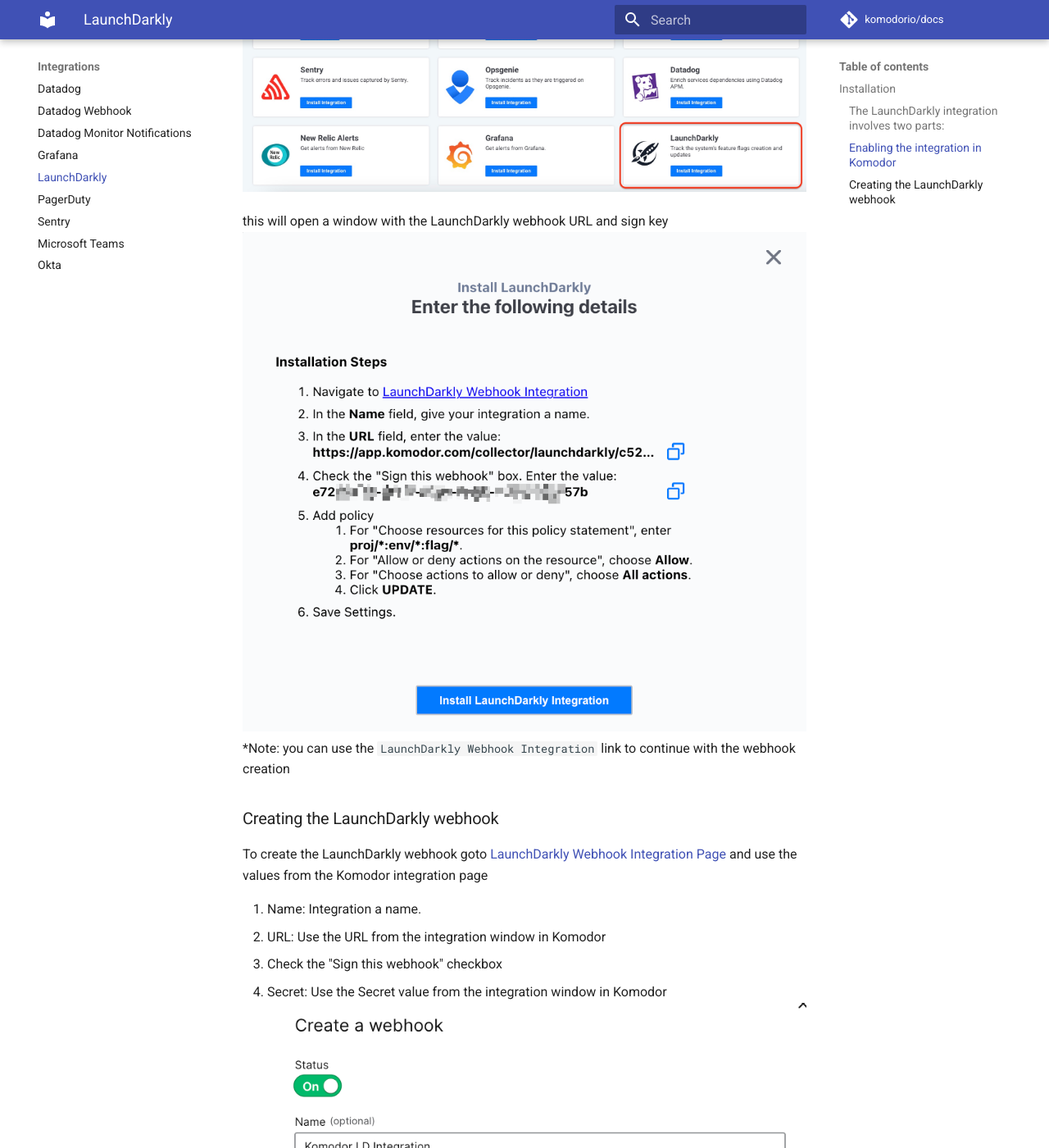
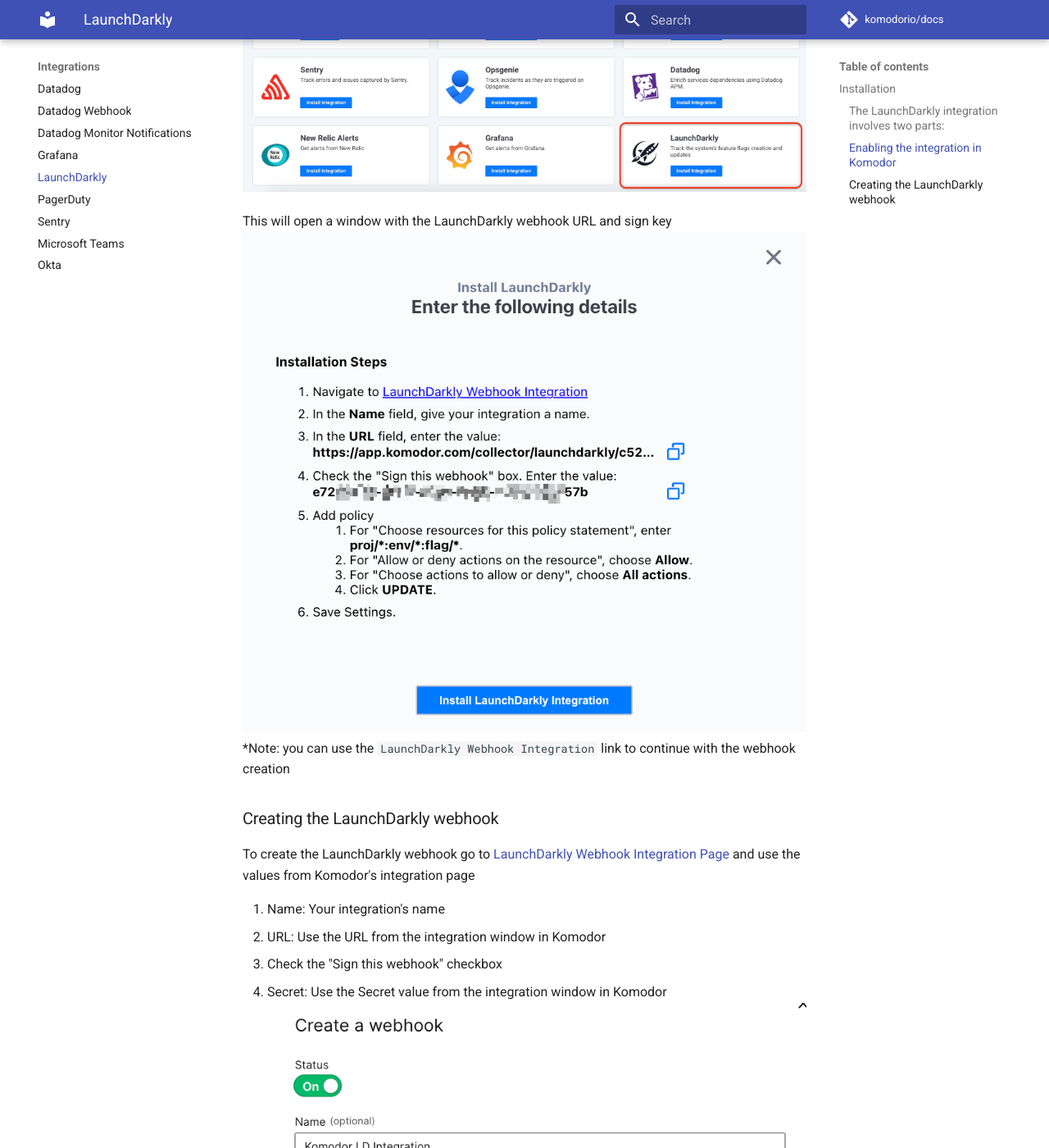
Before and after one commit to komodorio/docs, an MkDocs documentation site: the page built from docs/Integrations/LaunchDarkly.md, in a window 1280 px wide and 1400 px high, scrolled down 884 px. Shown: the whole window at 82% size. Built offline with MkDocs 1.6.1 and Material for MkDocs 9.7.7, drawn with Linux system fonts in a browser that asks for light colours; comment, search, counter and statistics services are not loaded.

Commit message:
Minor changes
grammar and styling

```diff
--- a/docs/Integrations/LaunchDarkly.md
+++ b/docs/Integrations/LaunchDarkly.md
@@ -18,15 +18,15 @@
 To enable the Komodor LaunchDarkly integration go to [Komodor integrations page](https://app.komodor.com/main/integration) and select LaunchDarkly
 ![LaunchDarkly select integration](../img/Launchdarkly-integration-select.jpg)
 
-this will open a window with the LaunchDarkly webhook URL and sign key
+This will open a window with the LaunchDarkly webhook URL and sign key
 ![LaunchDarkly Install Window](../img/Launchdarkly-install-window.png)
 *Note: you can use the `LaunchDarkly Webhook Integration` link to continue with the webhook creation
 
 ### Creating the LaunchDarkly webhook
-To create the LaunchDarkly webhook goto [LaunchDarkly Webhook Integration Page](https://app.launchdarkly.com/default/integrations/webhooks/new)
-and use the values from the Komodor integration page
+To create the LaunchDarkly webhook go to [LaunchDarkly Webhook Integration Page](https://app.launchdarkly.com/default/integrations/webhooks/new)
+and use the values from Komodor's integration page
 
-1. Name: Integration a name.
+1. Name: Your integration's name
 2. URL:  Use the URL from the integration window in Komodor
 3. Check the "Sign this webhook" checkbox
 4. Secret: Use the Secret value from the integration window in Komodor
```
